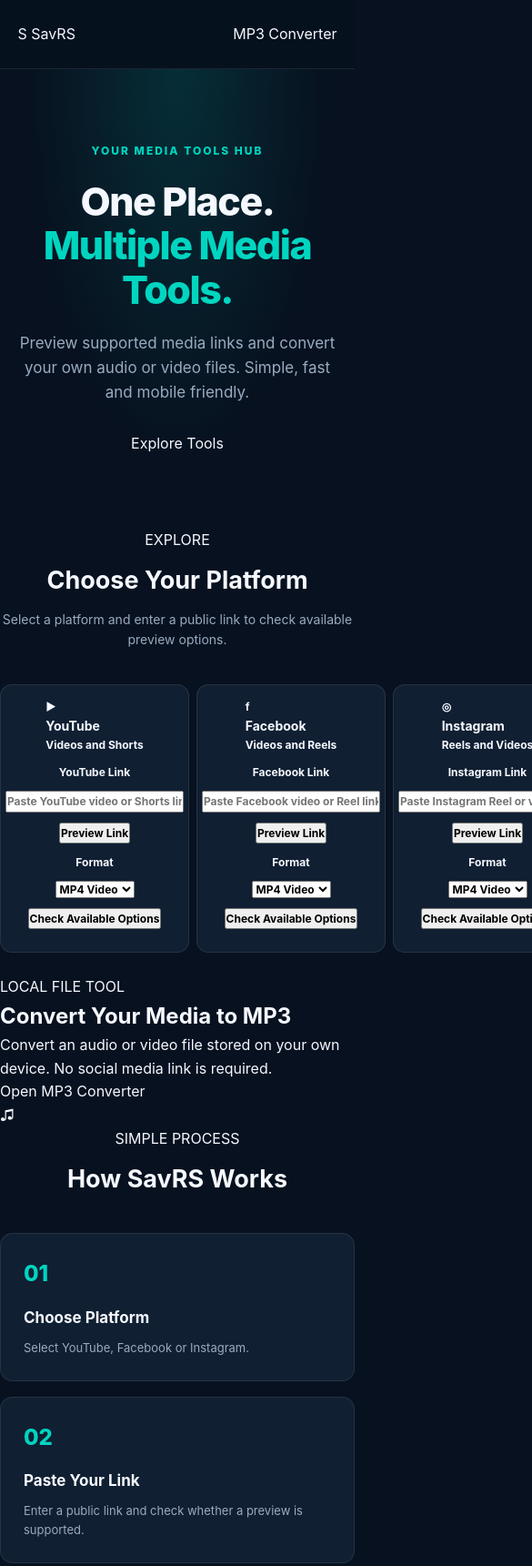
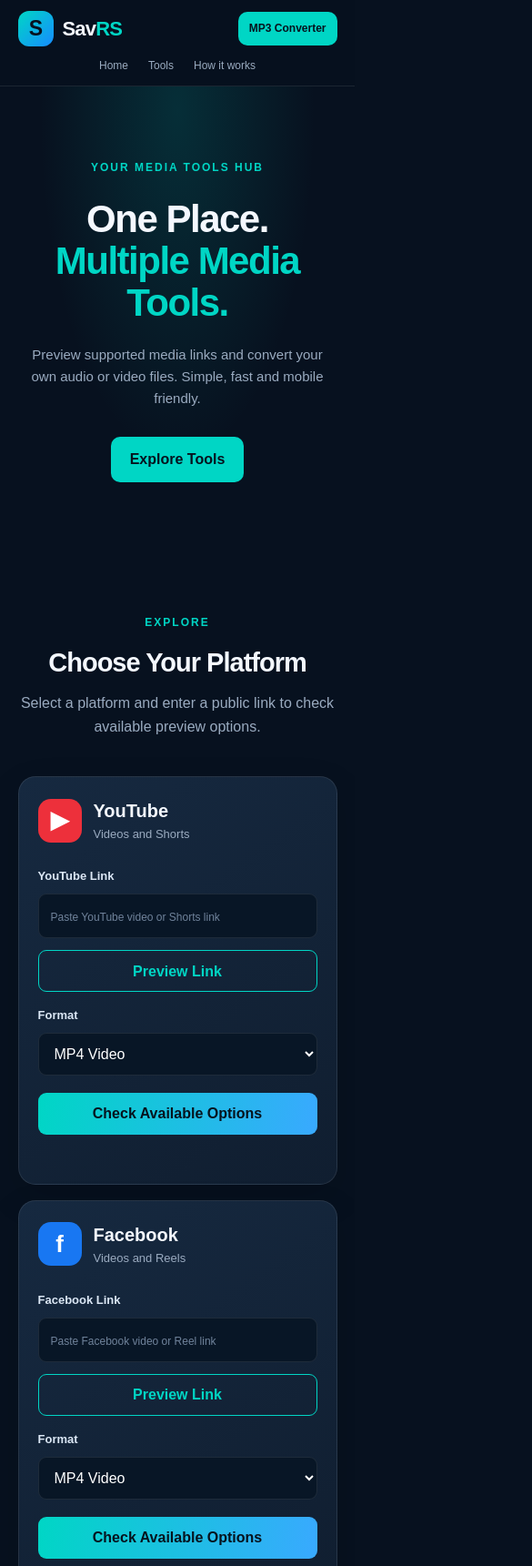
Before and after one commit to ramjancomputer92-del/savrs, a plain HTML site: page index.html in a window 390 px wide. Shown: the top 1721 px of the page at 91% size, 585 px wide, since content can reach past the window. Drawn offline with Linux system fonts and the light colour scheme.

Commit message:
Update style.css

```diff
--- a/style.css
+++ b/style.css
@@ -1,11 +1,11 @@
 
 :root {
   --bg: #07111f;
-  --surface: #101f32;
-  --surface-light: #172b42;
-  --cyan: #00d5c0;
-  --blue: #2485ff;
-  --text: #f5f8ff;
+  --surface: #101e30;
+  --surface-light: #162940;
+  --cyan: #00d6c5;
+  --blue: #168cff;
+  --text: #f4f8ff;
   --muted: #9aabc0;
   --border: rgba(255,255,255,.09);
 }
@@ -21,7 +21,7 @@ html {
 }
 
 body {
-  font-family: 'Inter', sans-serif;
+  font-family: Arial, Helvetica, sans-serif;
   background: var(--bg);
   color: var(--text);
   line-height: 1.6;
@@ -36,65 +36,92 @@ button, input, select {
   font: inherit;
 }
 
+button, a {
+  -webkit-tap-highlight-color: transparent;
+}
+
 .site-header {
   min-height: 76px;
-  padding: 15px 7%;
+  padding: 14px 7%;
   display: flex;
   align-items: center;
   justify-content: space-between;
-  gap: 25px;
+  gap: 24px;
+  background: rgba(7,17,31,.96);
   border-bottom: 1px solid var(--border);
-  background: rgba(7,17,31,.94);
   position: sticky;
   top: 0;
   z-index: 10;
-  backdrop-filter: blur(15px);
 }
 
-.logo {
-  font-size: 29px;
+.brand {
+  display: inline-flex;
+  align-items: center;
+  gap: 10px;
+  font-size: 25px;
   font-weight: 800;
-  letter-spacing: -1.5px;
+  letter-spacing: -.8px;
 }
 
-.logo span {
+.brand > span:last-child > span {
   color: var(--cyan);
 }
 
-.site-header nav {
-  display: flex;
-  gap: 30px;
+.brand-icon {
+  width: 39px;
+  height: 39px;
+  display: grid;
+  place-items: center;
+  border-radius: 12px;
+  background: linear-gradient(135deg, var(--cyan), var(--blue));
+  color: #07111f;
+  font-size: 23px;
+  font-weight: 900;
 }
 
-.site-header nav a {
+.main-nav {
+  display: flex;
+  align-items: center;
+  gap: 30px;
   color: var(--muted);
   font-size: 14px;
-  font-weight: 600;
-  transition: .2s;
 }
 
-.site-header nav a:hover {
+.main-nav a:hover {
   color: var(--cyan);
 }
 
-.header-btn, .primary-btn {
+.header-button,
+.primary-button {
+  display: inline-flex;
+  justify-content: center;
+  align-items: center;
+  padding: 12px 21px;
+  border-radius: 10px;
   background: var(--cyan);
-  color: #031b21;
+  color: #06131e;
   font-weight: 800;
-  padding: 11px 20px;
-  border-radius: 9px;
-  display: inline-block;
+  border: 0;
+  transition: .2s ease;
+}
+
+.header-button:hover,
+.primary-button:hover {
+  background: #58f5e5;
+  transform: translateY(-2px);
 }
 
 .hero {
-  padding: 105px 20px 90px;
   text-align: center;
+  padding: 105px 20px 115px;
   background:
-    radial-gradient(ellipse at 50% 0%, rgba(0,213,192,.15), transparent 60%),
+    radial-gradient(ellipse at 50% 5%, rgba(0,214,197,.15), transparent 55%),
     var(--bg);
 }
 
-.hero-tag, .small-label {
+.hero-tag,
+.small-heading {
+  display: inline-block;
   color: var(--cyan);
   font-size: 12px;
   font-weight: 800;
@@ -102,377 +129,378 @@ button, input, select {
 }
 
 .hero h1 {
-  font-size: clamp(43px, 8vw, 76px);
-  line-height: 1.12;
+  font-size: clamp(42px, 7vw, 76px);
+  line-height: 1.1;
+  letter-spacing: -2.5px;
   margin: 22px 0;
-  font-weight: 800;
-  letter-spacing: -3px;
 }
 
 .hero h1 span {
   color: var(--cyan);
 }
 
-.hero p {
+.hero > p {
+  max-width: 590px;
+  margin: 0 auto 30px;
   color: var(--muted);
   font-size: 17px;
-  max-width: 560px;
-  margin: 0 auto 30px;
 }
 
-.primary-btn {
-  padding: 14px 28px;
+.tools-section,
+.info-section {
+  padding: 75px 7%;
 }
 
-.hero-note {
-  margin-top: 23px;
-  color: var(--muted);
-  font-size: 12px;
+.section-heading {
+  text-align: center;
+  margin-bottom: 42px;
 }
 
-.downloader-section, .features-section,
-.how-section, .faq-section {
-  padding: 85px 7%;
+.section-heading h2,
+.converter-content h2 {
+  font-size: clamp(29px, 4vw, 42px);
+  margin: 9px 0;
+  letter-spacing: -1px;
+}
+
+.section-heading p {
+  color: var(--muted);
+}
+
+.platform-grid {
+  display: grid;
+  grid-template-columns: repeat(3, minmax(0, 1fr));
+  gap: 23px;
   max-width: 1250px;
   margin: auto;
 }
 
-.section-heading {
-  text-align: center;
-  margin-bottom: 38px;
+.platform-card {
+  background: linear-gradient(145deg, var(--surface-light), var(--surface));
+  border: 1px solid var(--border);
+  border-radius: 19px;
+  padding: 25px;
+  min-width: 0;
+  box-shadow: 0 15px 40px rgba(0,0,0,.12);
 }
 
-.section-heading h2 {
-  font-size: clamp(27px, 5vw, 40px);
-  margin: 10px 0;
+.platform-top {
+  display: flex;
+  align-items: center;
+  gap: 13px;
+  margin-bottom: 25px;
 }
 
-.section-heading p {
+.platform-logo {
+  width: 48px;
+  height: 48px;
+  border-radius: 14px;
+  display: grid;
+  place-items: center;
+  font-size: 26px;
+  font-weight: 900;
+  color: white;
+}
+
+.youtube-logo {
+  background: #ed303b;
+}
+
+.facebook-logo {
+  background: #1877f2;
+}
+
+.instagram-logo {
+  background: linear-gradient(45deg, #ff9b35, #e1306c, #833ab4);
+}
+
+.platform-top h3 {
+  font-size: 20px;
+}
+
+.platform-top p {
+  font-size: 13px;
+  color: var(--muted);
+}
+
+.platform-card label {
+  display: block;
+  font-size: 13px;
+  font-weight: 700;
+  margin: 16px 0 8px;
+  color: #dbe7f5;
+}
+
+.platform-card input,
+.platform-card select {
+  width: 100%;
+  min-height: 47px;
+  padding: 11px 13px;
+  border-radius: 9px;
+  background: #081626;
+  border: 1px solid var(--border);
+  outline: none;
+  color: white;
+}
+
+.platform-card input:focus,
+.platform-card select:focus {
+  border-color: var(--cyan);
+  box-shadow: 0 0 0 3px rgba(0,214,197,.1);
+}
+
+.platform-card input::placeholder {
+  color: #70839b;
+  font-size: 12px;
+}
+
+.preview-button,
+.download-button {
+  width: 100%;
+  min-height: 46px;
+  margin-top: 13px;
+  border: 1px solid var(--cyan);
+  border-radius: 9px;
+  background: transparent;
+  color: var(--cyan);
+  font-weight: 700;
+  cursor: pointer;
+  transition: .2s ease;
+}
+
+.preview-button:hover {
+  background: rgba(0,214,197,.1);
+}
+
+.download-button {
+  background: linear-gradient(100deg, var(--cyan), #39a9ff);
+  border: none;
+  color: #06131e;
+  margin-top: 19px;
+}
+
+.download-button:hover {
+  filter: brightness(1.12);
+  transform: translateY(-1px);
+}
+
+.preview-box {
+  margin-top: 15px;
+  padding: 11px;
+  border-radius: 12px;
+  background: #07111f;
+  border: 1px solid var(--border);
+}
+
+.preview-box[hidden] {
+  display: none;
+}
+
+.preview-box img {
+  display: block;
+  width: 100%;
+  max-height: 210px;
+  object-fit: contain;
+  border-radius: 8px;
+  background: #101e30;
+}
+
+.preview-box p {
+  margin-top: 9px;
+  color: var(--cyan);
+  font-size: 13px;
+}
+
+.platform-message {
+  min-height: 22px;
+  margin-top: 11px;
+  color: var(--muted);
+  font-size: 12px;
+  overflow-wrap: anywhere;
+}
+
+.converter-section {
+  margin: 25px 7%;
+  padding: 48px;
+  border-radius: 22px;
+  background: linear-gradient(110deg, #10283c, #103b4d);
+  border: 1px solid rgba(0,214,197,.18);
+  display: flex;
+  align-items: center;
+  justify-content: space-between;
+  gap: 25px;
+}
+
+.converter-content {
+  max-width: 650px;
+}
+
+.converter-content p {
+  color: #b5c8d8;
+  margin-bottom: 23px;
+}
+
+.converter-icon {
+  font-size: 105px;
+  color: var(--cyan);
+  opacity: .85;
+  line-height: 1;
+}
+
+.steps-grid {
+  display: grid;
+  grid-template-columns: repeat(3, 1fr);
+  gap: 20px;
+  max-width: 1100px;
+  margin: auto;
+}
+
+.step-card {
+  padding: 25px;
+  border-radius: 15px;
+  background: var(--surface);
+  border: 1px solid var(--border);
+}
+
+.step-card > span {
+  font-size: 25px;
+  font-weight: 900;
+  color: var(--cyan);
+}
+
+.step-card h3 {
+  margin: 10px 0 5px;
+}
+
+.step-card p {
   color: var(--muted);
   font-size: 14px;
 }
 
-.platform-grid {
-  display: grid;
-  grid-template-columns: repeat(3, 1fr);
-  gap: 17px;
-  max-width: 750px;
-  margin: 0 auto 25px;
+.notice-section {
+  margin: 20px 7% 70px;
+  padding: 24px;
+  background: rgba(255,184,77,.06);
+  border: 1px solid rgba(255,184,77,.2);
+  border-radius: 13px;
 }
 
-.platform-card {
-  background: var(--surface);
-  color: var(--text);
-  border: 1px solid var(--border);
-  border-radius: 13px;
-  padding: 20px 12px;
-  display: flex;
-  align-items: center;
-  justify-content: center;
-  gap: 11px;
-  flex-direction: column;
-  cursor: pointer;
-  transition: .2s;
-  font-weight: 700;
+.notice-section h3 {
+  color: #ffc36b;
+  margin-bottom: 8px;
 }
 
-.platform-card:hover, .platform-card.active {
-  border-color: var(--cyan);
-  background: var(--surface-light);
-  transform: translateY(-3px);
-}
-
-.platform-icon {
-  width: 44px;
-  height: 44px;
-  border-radius: 12px;
-  display: grid;
-  place-items: center;
-  font-size: 25px;
-  font-weight: 800;
-  background: #26384e;
-}
-
-.youtube {
-  color: #ff4242;
-}
-
-.facebook {
-  color: #4795ff;
-}
-
-.instagram {
-  color: #ff77bd;
-}
-
-.download-box {
-  background: var(--surface);
-  border: 1px solid var(--border);
-  border-radius: 19px;
-  padding: 32px;
-  max-width: 750px;
-  margin: auto;
-  box-shadow: 0 25px 70px rgba(0,0,0,.2);
-}
-
-.input-title {
-  display: flex;
-  justify-content: space-between;
-  align-items: center;
-  gap: 12px;
-  margin-bottom: 12px;
-  font-weight: 700;
-}
-
-.input-title span {
-  color: var(--cyan);
-  font-size: 12px;
-}
-
-.url-input-wrap {
-  display: flex;
-  gap: 9px;
-}
-
-.url-input-wrap input {
-  min-width: 0;
-  flex: 1;
-  background: #081625;
-  color: white;
-  border: 1px solid var(--border);
-  border-radius: 9px;
-  padding: 15px;
-  outline: none;
-}
-
-.url-input-wrap input:focus,
-.format-area select:focus {
-  border-color: var(--cyan);
-}
-
-.url-input-wrap button {
-  background: var(--surface-light);
-  color: var(--cyan);
-  border: 1px solid var(--border);
-  border-radius: 9px;
-  padding: 0 19px;
-  cursor: pointer;
-  font-weight: 700;
-}
-
-.format-area {
-  margin-top: 22px;
-}
-
-.format-area label {
-  display: block;
-  font-weight: 700;
-  margin-bottom: 9px;
-}
-
-.format-area select {
-  width: 100%;
-  background: #081625;
-  color: white;
-  border: 1px solid var(--border);
-  border-radius: 9px;
-  padding: 14px;
-  outline: none;
-}
-
-.download-btn {
-  margin-top: 22px;
-  width: 100%;
-  border: none;
-  border-radius: 9px;
-  padding: 16px;
-  background: linear-gradient(100deg, var(--cyan), #35aaff);
-  color: #041b24;
-  font-size: 16px;
-  font-weight: 800;
-  cursor: pointer;
-  transition: .2s;
-}
-
-.download-btn:hover {
-  filter: brightness(1.1);
-  transform: translateY(-2px);
-}
-
-.status-box {
-  background: #081625;
-  color: var(--muted);
-  padding: 13px;
-  border-radius: 8px;
-  margin-top: 15px;
-  font-size: 13px;
-  text-align: center;
-}
-
-.legal-note {
-  margin-top: 16px;
-  color: var(--muted);
-  font-size: 11px;
-  text-align: center;
-}
-
-.feature-grid, .steps-grid {
-  display: grid;
-  grid-template-columns: repeat(4, 1fr);
-  gap: 17px;
-}
-
-.feature-card, .step-card {
-  background: var(--surface);
-  border: 1px solid var(--border);
-  border-radius: 14px;
-  padding: 25px;
-  transition: .2s;
-}
-
-.feature-card:hover, .step-card:hover {
-  border-color: var(--cyan);
-  transform: translateY(-4px);
-}
-
-.feature-icon {
-  font-size: 27px;
-  color: var(--cyan);
-  margin-bottom: 14px;
-}
-
-.feature-card h3, .step-card h3 {
-  font-size: 17px;
-  margin-bottom: 9px;
-}
-
-.feature-card p, .step-card p {
+.notice-section p {
   color: var(--muted);
   font-size: 13px;
 }
 
-.steps-grid {
-  grid-template-columns: repeat(3, 1fr);
+.site-footer {
+  padding: 35px 7%;
+  border-top: 1px solid var(--border);
+  text-align: center;
 }
 
-.step-card span {
-  color: var(--cyan);
-  font-size: 24px;
-  font-weight: 800;
-  display: block;
-  margin-bottom: 15px;
-}
-
-.faq-section details {
-  max-width: 800px;
-  margin: 12px auto;
-  padding: 19px 22px;
-  background: var(--surface);
-  border: 1px solid var(--border);
-  border-radius: 10px;
-}
-
-.faq-section summary {
-  cursor: pointer;
-  font-weight: 700;
-}
-
-.faq-section details p {
-  color: var(--muted);
-  font-size: 14px;
-  padding-top: 12px;
-}
-
-.site-footer {
-  padding: 42px 20px;
-  text-align: center;
-  border-top: 1px solid var(--border);
-  background: #050d17;
+.site-footer .brand {
+  justify-content: center;
+  margin-bottom: 10px;
 }
 
 .site-footer p {
   color: var(--muted);
   font-size: 13px;
-  margin-top: 8px;
 }
 
 .site-footer .copyright {
-  margin-top: 22px;
+  margin-top: 12px;
+  font-size: 12px;
 }
 
-@media (max-width: 800px) {
-  .site-header {
-    padding: 13px 5%;
+@media (max-width: 900px) {
+  .platform-grid {
+    grid-template-columns: repeat(2, minmax(0, 1fr));
   }
 
-  .site-header nav {
-    display: none;
+  .main-nav {
+    gap: 15px;
+  }
+}
+
+@media (max-width: 650px) {
+  .site-header {
+    padding: 12px 5%;
+    flex-wrap: wrap;
+    gap: 12px;
   }
 
-  .feature-grid {
-    grid-template-columns: repeat(2, 1fr);
+  .brand {
+    font-size: 22px;
+  }
+
+  .main-nav {
+    order: 3;
+    width: 100%;
+    justify-content: center;
+    gap: 22px;
+    font-size: 12px;
+  }
+
+  .header-button {
+    padding: 9px 12px;
+    font-size: 12px;
+  }
+
+  .hero {
+    padding: 75px 20px 85px;
+  }
+
+  .hero h1 {
+    letter-spacing: -1.5px;
+  }
+
+  .hero > p {
+    font-size: 15px;
+  }
+
+  .tools-section,
+  .info-section {
+    padding: 55px 5%;
+  }
+
+  .platform-grid {
+    grid-template-columns: 1fr;
+    gap: 17px;
+  }
+
+  .platform-card {
+    padding: 21px;
+  }
+
+  .converter-section {
+    margin: 15px 5% 35px;
+    padding: 28px 22px;
+  }
+
+  .converter-icon {
+    font-size: 65px;
   }
 
   .steps-grid {
     grid-template-columns: 1fr;
   }
 
-  .hero {
-    padding: 80px 18px;
-  }
-
-  .downloader-section, .features-section,
-  .how-section, .faq-section {
-    padding: 65px 5%;
+  .notice-section {
+    margin: 15px 5% 45px;
+    padding: 19px;
   }
 }
 
-@media (max-width: 480px) {
-  .header-btn {
-    padding: 9px 12px;
-    font-size: 12px;
+@media (max-width: 380px) {
+  .main-nav {
+    gap: 13px;
   }
 
-  .logo {
-    font-size: 25px;
-  }
-
-  .hero h1 {
-    letter-spacing: -1.5px;
-  }
-
-  .platform-grid {
-    gap: 8px;
-  }
-
-  .platform-card {
-    padding: 14px 5px;
-    font-size: 12px;
-  }
-
-  .platform-icon {
-    width: 37px;
-    height: 37px;
-  }
-
-  .download-box {
-    padding: 20px 14px;
-  }
-
-  .url-input-wrap {
-    flex-wrap: wrap;
-  }
-
-  .url-input-wrap input {
-    width: 100%;
-    flex-basis: 100%;
-  }
-
-  .url-input-wrap button {
-    padding: 10px 20px;
-  }
-
-  .feature-grid {
-    grid-template-columns: 1fr;
+  .converter-icon {
+    display: none;
   }
 }
```
